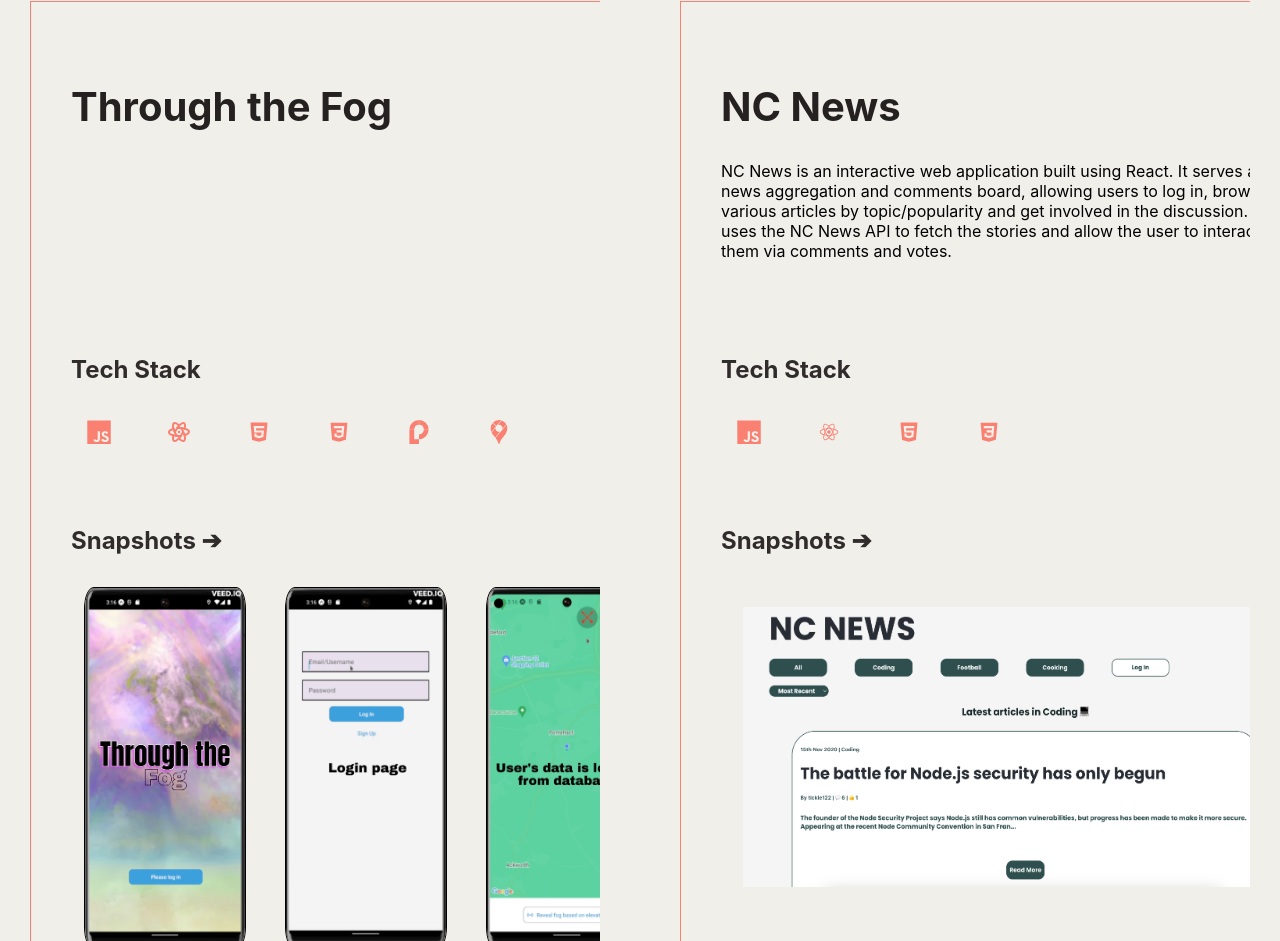
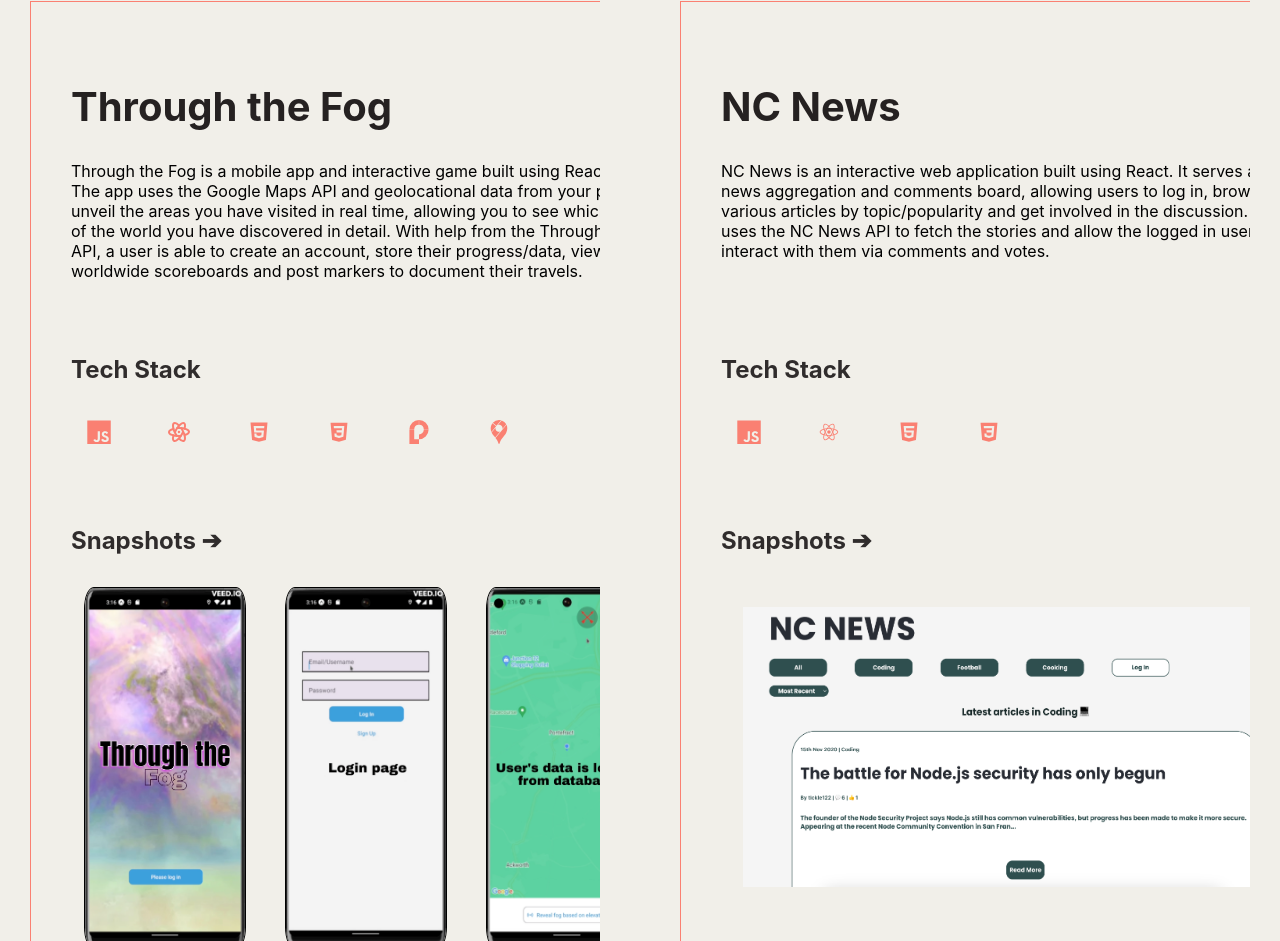
Before and after one commit to leahbanks/portfolio, a React (Create React App) app: page / in a window 1280 px wide. Shown: the part 1653-2594 px from the top of the page. Built offline with nearby package versions, Linux system fonts and the light colour scheme.

Commit message:
added project data

```diff
--- a/src/data/project-data.js
+++ b/src/data/project-data.js
@@ -13,7 +13,7 @@
 export const projects = [
   {
     title: "Through the Fog",
-    info: "",
+    info: "Through the Fog is a mobile app and interactive game built using React Native. The app uses the Google Maps API and geolocational data from your phone to unveil the areas you have visited in real time, allowing you to see which parts of the world you have discovered in detail. With help from the Through the Fog API, a user is able to create an account, store their progress/data, view worldwide scoreboards and post markers to document their travels.",
     tech: [
       { name: "javascript logo", img: <DiJsBadge /> },
       { name: "react native logo", img: <TbBrandReactNative /> },
@@ -29,7 +29,7 @@
   },
   {
     title: "NC News",
-    info: "NC News is an interactive web application built using React. It serves as a news aggregation and comments board, allowing users to log in, browse the various articles by topic/popularity and get involved in the discussion. The app uses the NC News API to fetch the stories and allow the user to interact with them via comments and votes.",
+    info: "NC News is an interactive web application built using React. It serves as a news aggregation and comments board, allowing users to log in, browse the various articles by topic/popularity and get involved in the discussion. The app uses the NC News API to fetch the stories and allow the logged in user to interact with them via comments and votes.",
     tech: [
       { name: "javascript logo", img: <DiJsBadge /> },
       { name: "react logo", img: <DiReact /> },
```
